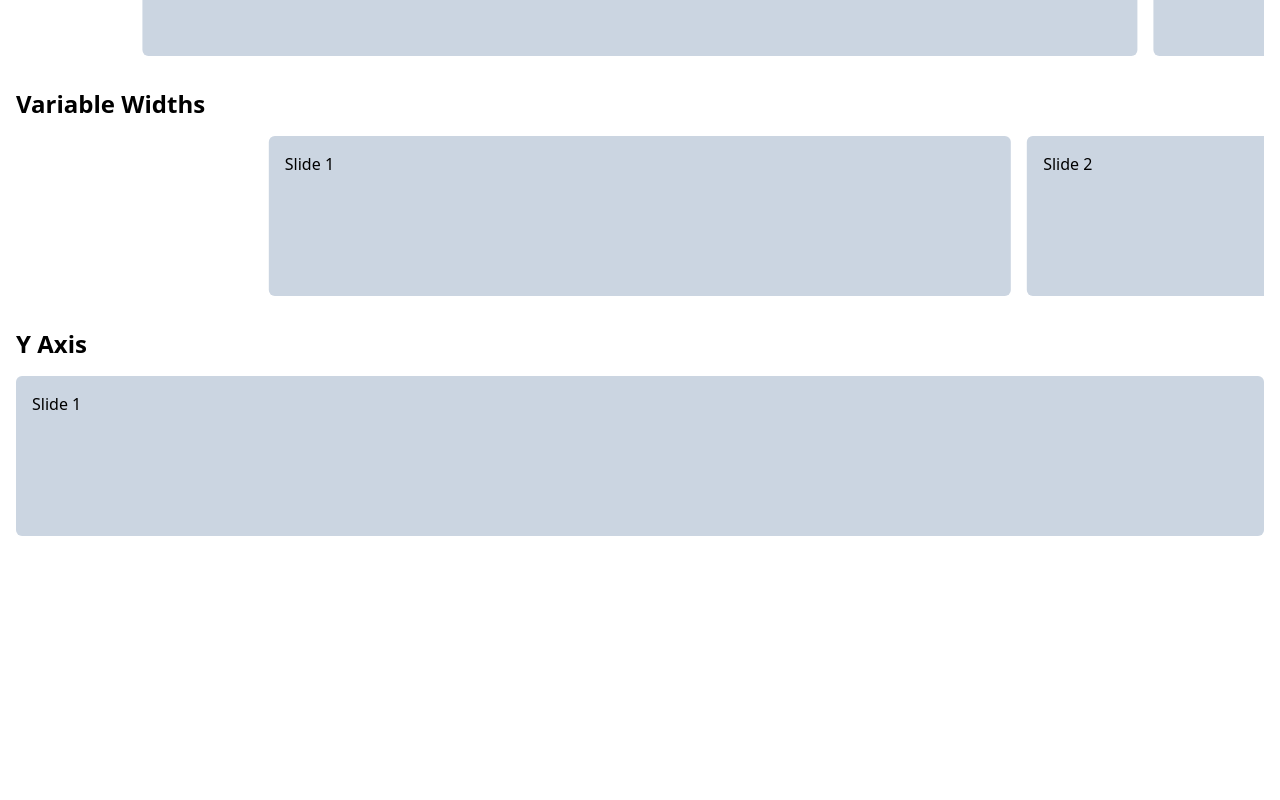
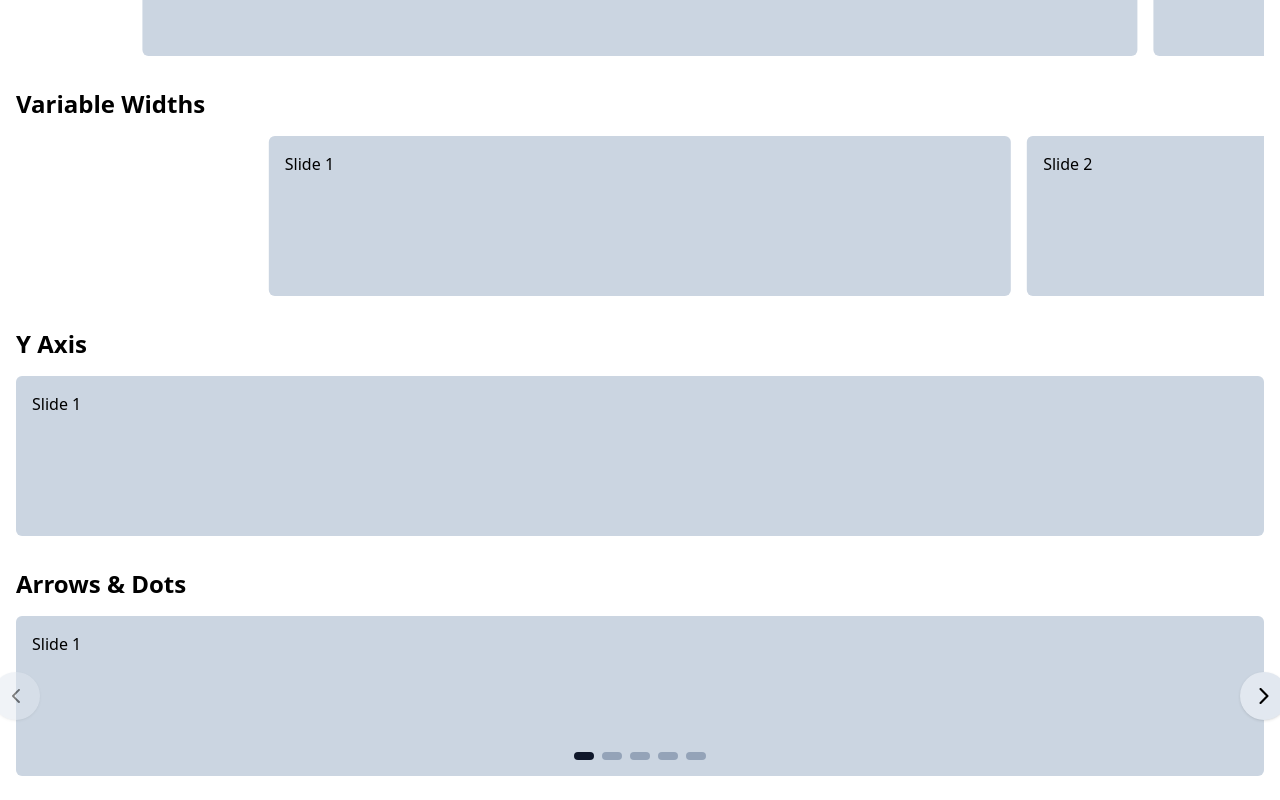
Before and after one commit to xuanhung1509/embla-carousel-react-component, a React (Vite) app: page / in a window 1280 px wide. Shown: the part 1136-1936 px from the top of the page. Before the commit the page ends 1696 px from the top, so only its background shows below. Built offline with nearby package versions, Linux system fonts and the light colour scheme.

Commit message:
feat: add dots to track progress

```diff
--- a/src/App.tsx
+++ b/src/App.tsx
@@ -1,4 +1,6 @@
 import Carousel from '@/Carousel/Carousel';
+import { NextButton, PrevButton } from '@/Carousel/CarouselButton';
+import Dots from '@/Carousel/Dots';
 import CarouselSlide from '@/Carousel/CarouselSlide';
 import './App.css';
 
@@ -150,7 +152,55 @@ const YAxis = () => (
       className='mt-4'
     >
       {[...Array(5).keys()].map((n) => (
-        <CarouselSlide key={n} className='embla-slide'>
+        <CarouselSlide key={n}>
+          <div className='h-40 w-full rounded-md bg-slate-300 p-4'>
+            Slide {n + 1}
+          </div>
+        </CarouselSlide>
+      ))}
+    </Carousel>
+  </div>
+);
+
+const MyPrevButton = () => (
+  <PrevButton className='absolute top-1/2 left-0 z-10 flex h-12 w-12 -translate-x-1/2 -translate-y-1/2 items-center justify-center rounded-full bg-slate-200 px-4 py-2 shadow'>
+    <svg className='h-1/2 w-1/2' viewBox='137.718 -1.001 366.563 644'>
+      <path d='M428.36 12.5c16.67-16.67 43.76-16.67 60.42 0 16.67 16.67 16.67 43.76 0 60.42L241.7 320c148.25 148.24 230.61 230.6 247.08 247.08 16.67 16.66 16.67 43.75 0 60.42-16.67 16.66-43.76 16.67-60.42 0-27.72-27.71-249.45-249.37-277.16-277.08a42.308 42.308 0 0 1-12.48-30.34c0-11.1 4.1-22.05 12.48-30.42C206.63 234.23 400.64 40.21 428.36 12.5z' />
+    </svg>
+  </PrevButton>
+);
+
+const MyNextButton = () => (
+  <NextButton className='absolute top-1/2 right-0 z-10 flex h-12 w-12 translate-x-1/2 -translate-y-1/2 items-center justify-center rounded-full bg-slate-200 px-4 py-2 shadow'>
+    <svg className='embla__button__svg' viewBox='0 0 238.003 238.003'>
+      <path d='M181.776 107.719L78.705 4.648c-6.198-6.198-16.273-6.198-22.47 0s-6.198 16.273 0 22.47l91.883 91.883-91.883 91.883c-6.198 6.198-6.198 16.273 0 22.47s16.273 6.198 22.47 0l103.071-103.039a15.741 15.741 0 0 0 4.64-11.283c0-4.13-1.526-8.199-4.64-11.313z' />
+    </svg>
+  </NextButton>
+);
+
+const MyDots = () => (
+  <div className='absolute bottom-4 left-0 right-0 z-10 flex items-center justify-center gap-2'>
+    <Dots
+      className='h-2 w-5 rounded'
+      activeClassName='bg-slate-900'
+      nonActiveClassName='bg-slate-400'
+    />
+  </div>
+);
+
+const ArrowsAndDots = () => (
+  <div>
+    <h2 className='text-2xl font-bold'>Arrows & Dots</h2>
+    <Carousel
+      slideGap='1rem'
+      slidesPerView={1}
+      PrevButton={MyPrevButton}
+      NextButton={MyNextButton}
+      Dots={MyDots}
+      className='relative mt-4'
+    >
+      {[...Array(5).keys()].map((n) => (
+        <CarouselSlide key={n}>
           <div className='h-40 w-full rounded-md bg-slate-300 p-4'>
             Slide {n + 1}
           </div>
@@ -169,6 +219,7 @@ const App = () => (
     <Align />
     <VariableWidths />
     <YAxis />
+    <ArrowsAndDots />
   </div>
 );
 
--- a/src/Carousel/Carousel.tsx
+++ b/src/Carousel/Carousel.tsx
@@ -28,6 +28,7 @@ type CarouselProps = React.DetailedHTMLProps<
     plugins?: EmblaPluginType[];
     PrevButton?: () => JSX.Element;
     NextButton?: () => JSX.Element;
+    Dots?: () => JSX.Element;
   };
 
 const Carousel = forwardRef<HTMLDivElement, CarouselProps>(
@@ -35,6 +36,7 @@ const Carousel = forwardRef<HTMLDivElement, CarouselProps>(
     {
       PrevButton,
       NextButton,
+      Dots,
       slidesPerView,
       slideGap,
       containerStyle = {
@@ -57,6 +59,8 @@ const Carousel = forwardRef<HTMLDivElement, CarouselProps>(
 
     const [canScrollPrev, setCanScrollPrev] = useState(false);
     const [canScrollNext, setCanScrollNext] = useState(true);
+    const [selectedIndex, setSelectedIndex] = useState(0);
+    const [scrollSnaps, setScrollSnaps] = useState<number[]>([]);
 
     const scrollPrev = useCallback(() => {
       if (emblaApi) emblaApi.scrollPrev();
@@ -66,17 +70,25 @@ const Carousel = forwardRef<HTMLDivElement, CarouselProps>(
       if (emblaApi) emblaApi.scrollNext();
     }, [emblaApi]);
 
+    const scrollTo = useCallback(
+      (index: number) => {
+        if (emblaApi) emblaApi.scrollTo(index);
+      },
+      [emblaApi],
+    );
+
     useEffect(() => {
       if (!emblaApi) return;
 
       const handleSelect = () => {
-        if (!emblaApi) return;
-
         setCanScrollPrev(emblaApi.canScrollPrev());
         setCanScrollNext(emblaApi.canScrollNext());
+        setSelectedIndex(emblaApi.selectedScrollSnap());
       };
 
+      setScrollSnaps(emblaApi.scrollSnapList());
       emblaApi.on('select', handleSelect);
+      emblaApi.on('reInit', handleSelect);
       handleSelect();
     }, [emblaApi]);
 
@@ -86,10 +98,23 @@ const Carousel = forwardRef<HTMLDivElement, CarouselProps>(
         options,
         canScrollPrev,
         canScrollNext,
+        selectedIndex,
+        scrollSnaps,
         scrollPrev,
         scrollNext,
+        scrollTo,
       }),
-      [slideGap, options, canScrollPrev, canScrollNext, scrollPrev, scrollNext],
+      [
+        slideGap,
+        options,
+        canScrollPrev,
+        canScrollNext,
+        selectedIndex,
+        scrollSnaps,
+        scrollPrev,
+        scrollNext,
+        scrollTo,
+      ],
     );
 
     return (
@@ -110,10 +135,11 @@ const Carousel = forwardRef<HTMLDivElement, CarouselProps>(
             >
               {children}
             </div>
+          </div>
 
-            {PrevButton && <PrevButton />}
-            {NextButton && <NextButton />}
-          </div>
+          {PrevButton && <PrevButton />}
+          {NextButton && <NextButton />}
+          {Dots && <Dots />}
         </div>
       </CarouselContext.Provider>
     );
--- a/src/Carousel/CarouselContext.tsx
+++ b/src/Carousel/CarouselContext.tsx
@@ -6,8 +6,11 @@ type CarouselContextProps = {
   options: EmblaOptionsType;
   canScrollPrev: boolean;
   canScrollNext: boolean;
+  selectedIndex: number;
+  scrollSnaps: number[];
   scrollPrev: () => void;
   scrollNext: () => void;
+  scrollTo: (index: number) => void;
 };
 
 const CarouselContext = createContext<CarouselContextProps | null>(null);
--- /dev/null
+++ b/src/Carousel/Dots.tsx
@@ -0,0 +1,37 @@
+/* eslint-disable react/require-default-props */
+import { useCarouselContext } from '@/Carousel/CarouselContext';
+
+const classnames = (...classes: Array<string | boolean | undefined>) =>
+  classes.filter(Boolean).join(' ');
+
+type DotsProps = {
+  className?: string;
+  activeClassName?: string;
+  nonActiveClassName?: string;
+};
+
+const Dots = ({
+  className,
+  activeClassName = 'active',
+  nonActiveClassName = '',
+}: DotsProps) => {
+  const { selectedIndex, scrollSnaps, scrollTo } = useCarouselContext();
+
+  return (
+    <>
+      {scrollSnaps.map((_, index) => (
+        <button
+          type='button'
+          onClick={() => scrollTo(index)}
+          className={classnames(
+            className,
+            index === selectedIndex ? activeClassName : nonActiveClassName,
+          )}
+          aria-label='dot'
+        />
+      ))}
+    </>
+  );
+};
+
+export default Dots;
```
